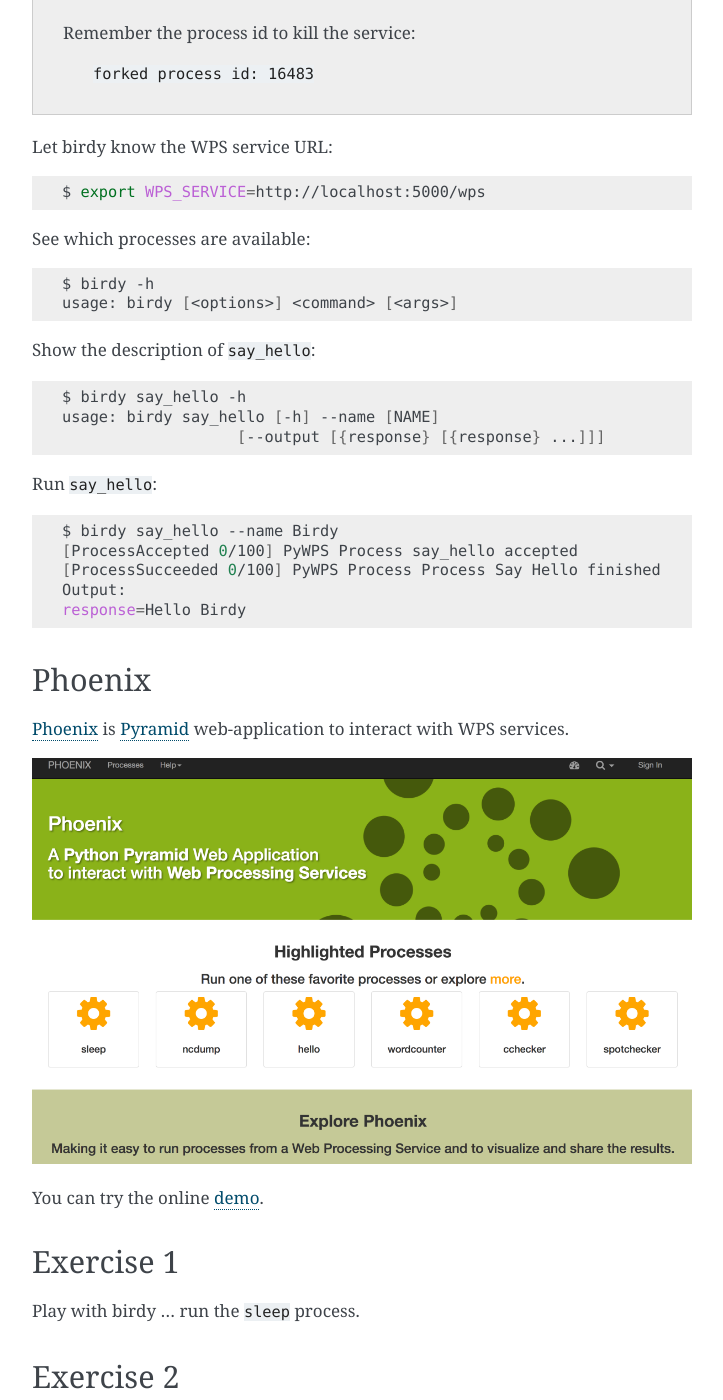
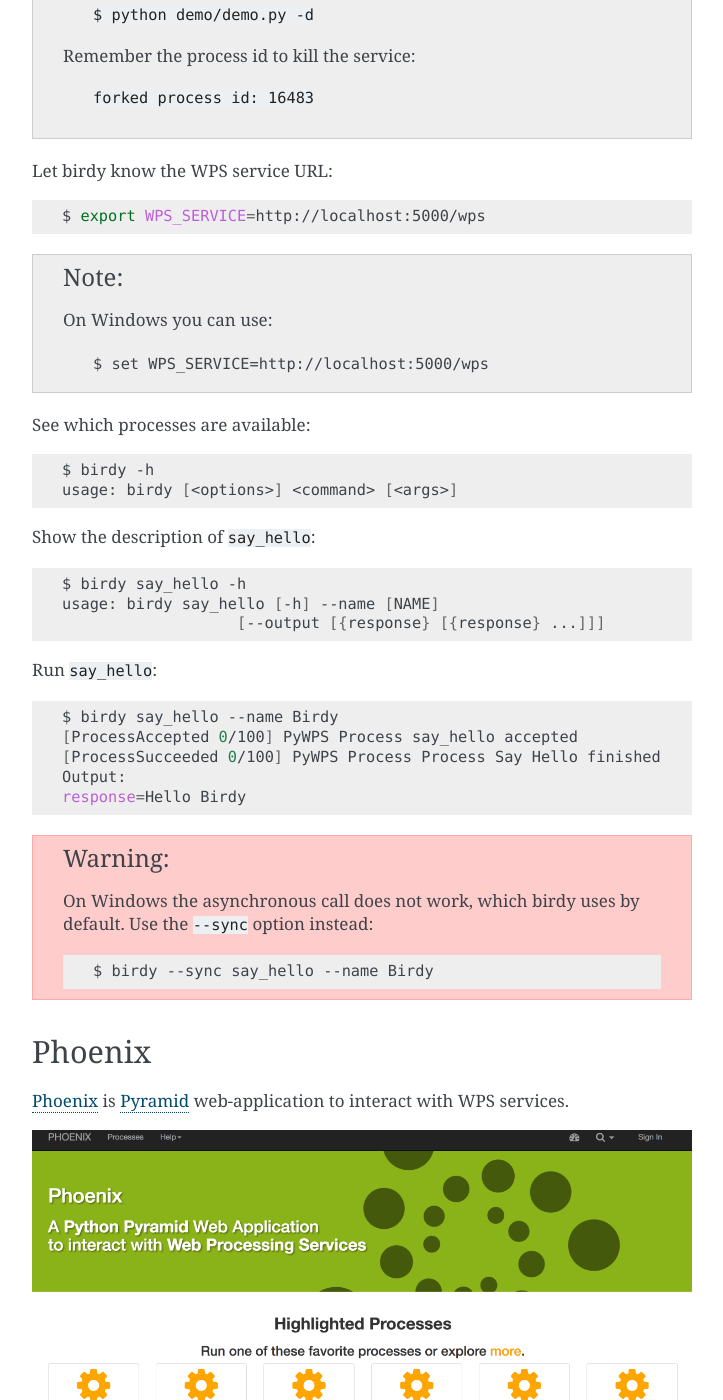
Before and after one commit to bird-house/birdhouse-workshop, a Sphinx documentation site: the page built from docs/source/pywps/clients.rst, in a window 1280 px wide and 1400 px high, scrolled down 1158 px. Shown: the whole window, without its empty margins (388-1111 px from the left). Built offline with Sphinx 7.4.7, drawn with Linux system fonts in a browser that asks for light colours; some of the changed text lies outside the part shown.

Commit message:
update client for windows

```diff
--- a/docs/source/pywps/clients.rst
+++ b/docs/source/pywps/clients.rst
@@ -21,7 +21,8 @@
 
 Objectives:
 
-* You will learn how to use WPS clients.
+* You will learn how to use the Birdy WPS clients.
+* You can try an online demo with the Phoenix Web UI.
 
 Birdy
 -----
@@ -66,6 +67,11 @@
 
     $ export WPS_SERVICE=http://localhost:5000/wps
 
+.. note::
+  On Windows you can use::
+
+    $ set WPS_SERVICE=http://localhost:5000/wps
+
 See which processes are available:
 
 .. code-block:: bash
@@ -90,6 +96,12 @@
     [ProcessSucceeded 0/100] PyWPS Process Process Say Hello finished
     Output:
     response=Hello Birdy
+
+.. warning::
+  On Windows the asynchronous call does not work, which birdy uses by default.
+  Use the ``--sync`` option instead::
+
+      $ birdy --sync say_hello --name Birdy
 
 Phoenix
 -------
```
Also changed, not shown: other parts of docs/source/pywps/clients.rst (+1 -1 lines).
